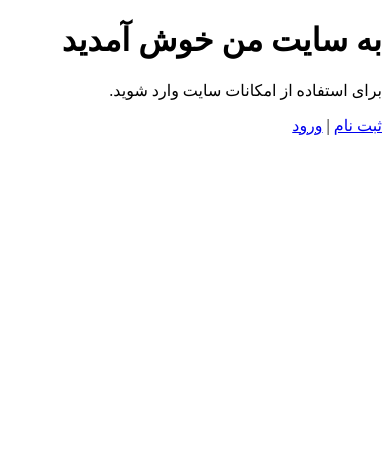
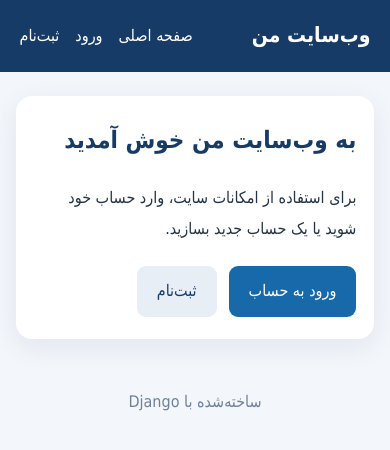
Before and after one commit to miladkouhzadi7600-hash/django-project, a Django app: page / in a window 390 px wide. Shown: the top 450 px of the page. Run offline with Django 5.2, Linux system fonts and the light colour scheme.

Commit message:
Apply responsive shared design to home.html

```diff
--- a/main/templates/main/home.html
+++ b/main/templates/main/home.html
@@ -1,33 +1,22 @@
-<!DOCTYPE html>
-<html lang="fa" dir="rtl">
-<head>
-    <meta charset="UTF-8">
-    <meta name="viewport" content="width=device-width, initial-scale=1.0">
-    <title>صفحه اصلی</title>
-</head>
-<body>
-    <h1>به سایت من خوش آمدید</h1>
+{% extends 'main/base.html' %}
 
-    {% if messages %}
-        {% for message in messages %}
-            <p>{{ message }}</p>
-        {% endfor %}
+{% block title %}صفحه اصلی | وب‌سایت من{% endblock %}
+
+{% block content %}
+<section class="card">
+    <h1>به وب‌سایت من خوش آمدید</h1>
+    {% if user.is_authenticated %}
+        <h2>سلام {{ user.username }} عزیز</h2>
+        <p>شما وارد حساب کاربری خود شده‌اید.</p>
+        <div class="actions">
+            <a class="button" href="{% url 'profile' %}">مشاهده و ویرایش پروفایل</a>
+        </div>
+    {% else %}
+        <p>برای استفاده از امکانات سایت، وارد حساب خود شوید یا یک حساب جدید بسازید.</p>
+        <div class="actions">
+            <a class="button" href="{% url 'login' %}">ورود به حساب</a>
+            <a class="button button-secondary" href="{% url 'register' %}">ثبت‌نام</a>
+        </div>
     {% endif %}
-
-    {% if user.is_authenticated %}
-        <h2>سلام {{ user.username }}</h2>
-        <p>شما وارد حساب کاربری شده‌اید.</p>
-        <a href="{% url 'profile' %}">مشاهده پروفایل</a>
-        |
-        <form method="POST" action="{% url 'logout' %}" style="display:inline;">
-            {% csrf_token %}
-            <button type="submit">خروج از حساب</button>
-        </form>
-    {% else %}
-        <p>برای استفاده از امکانات سایت وارد شوید.</p>
-        <a href="{% url 'register' %}">ثبت نام</a>
-        |
-        <a href="{% url 'login' %}">ورود</a>
-    {% endif %}
-</body>
-</html>
+</section>
+{% endblock %}
```
